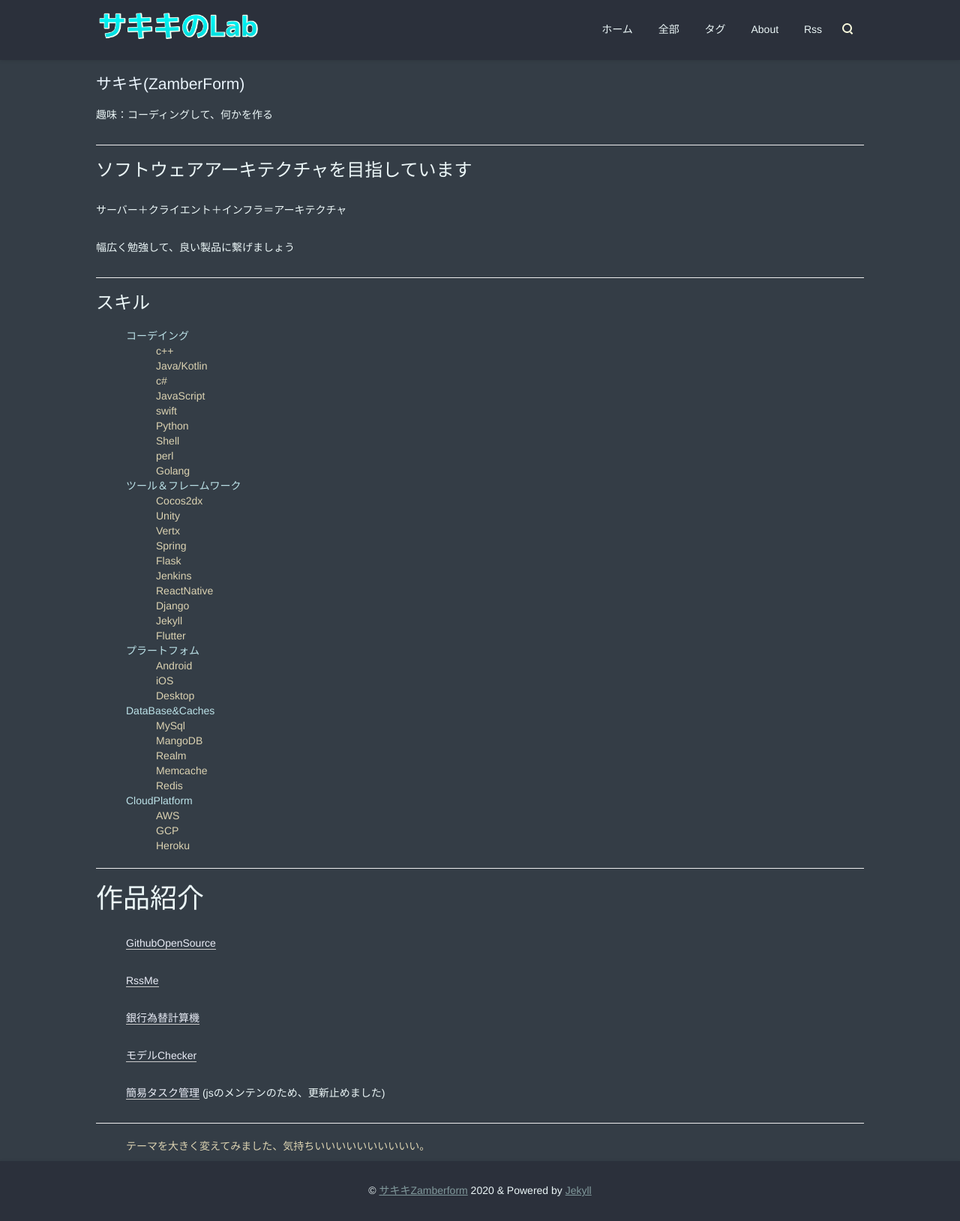
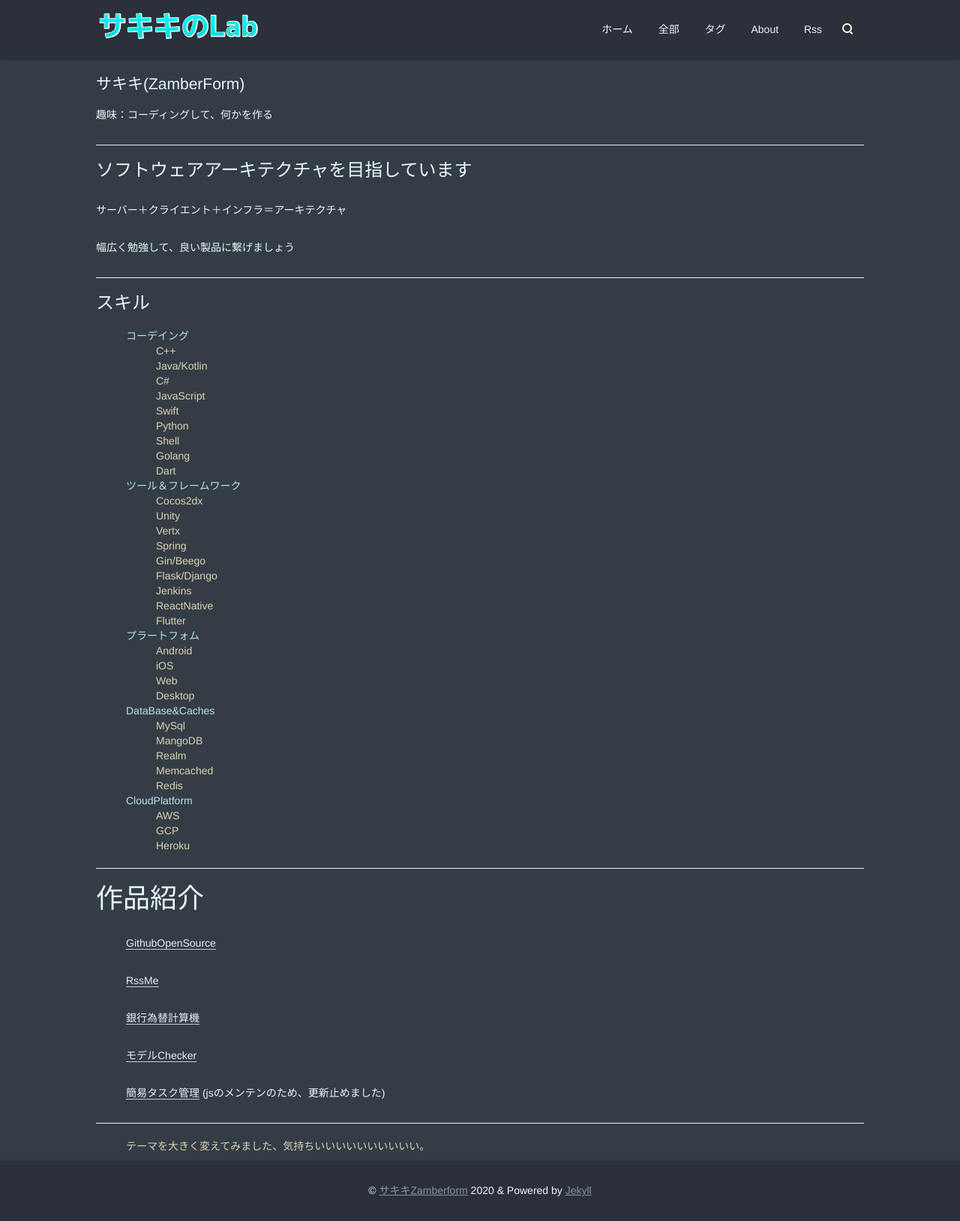
Before and after one commit to zamberform/zamberform.github.io, a Jekyll site: the page built from about.md, in a window 1280 px wide. Shown: the whole page at 75% size. Built offline with Jekyll 4.4.1, drawn with Linux system fonts in a browser that asks for light colours.

Commit message:
Update about.md

```diff
--- a/about.md
+++ b/about.md
@@ -22,38 +22,38 @@ redirect_from:
 
 ### スキル
 1. コーデイング
-      * c++
+      * C++
       * Java/Kotlin
-      * c#
+      * C#
       * JavaScript
-      * swift
+      * Swift
       * Python
       * Shell
-      * perl
       * Golang
+      * Dart
 
 2. ツール＆フレームワーク
       * Cocos2dx
       * Unity
       * Vertx
       * Spring
-      * Flask
+      * Gin/Beego
+      * Flask/Django
       * Jenkins
       * ReactNative
-      * Django
-      * Jekyll
       * Flutter
 
 3. プラートフォム
       * Android
       * iOS
+      * Web
       * Desktop
 
 4. DataBase&Caches
       * MySql
       * MangoDB
       * Realm
-      * Memcache
+      * Memcached
       * Redis
 
 5. CloudPlatform
```
